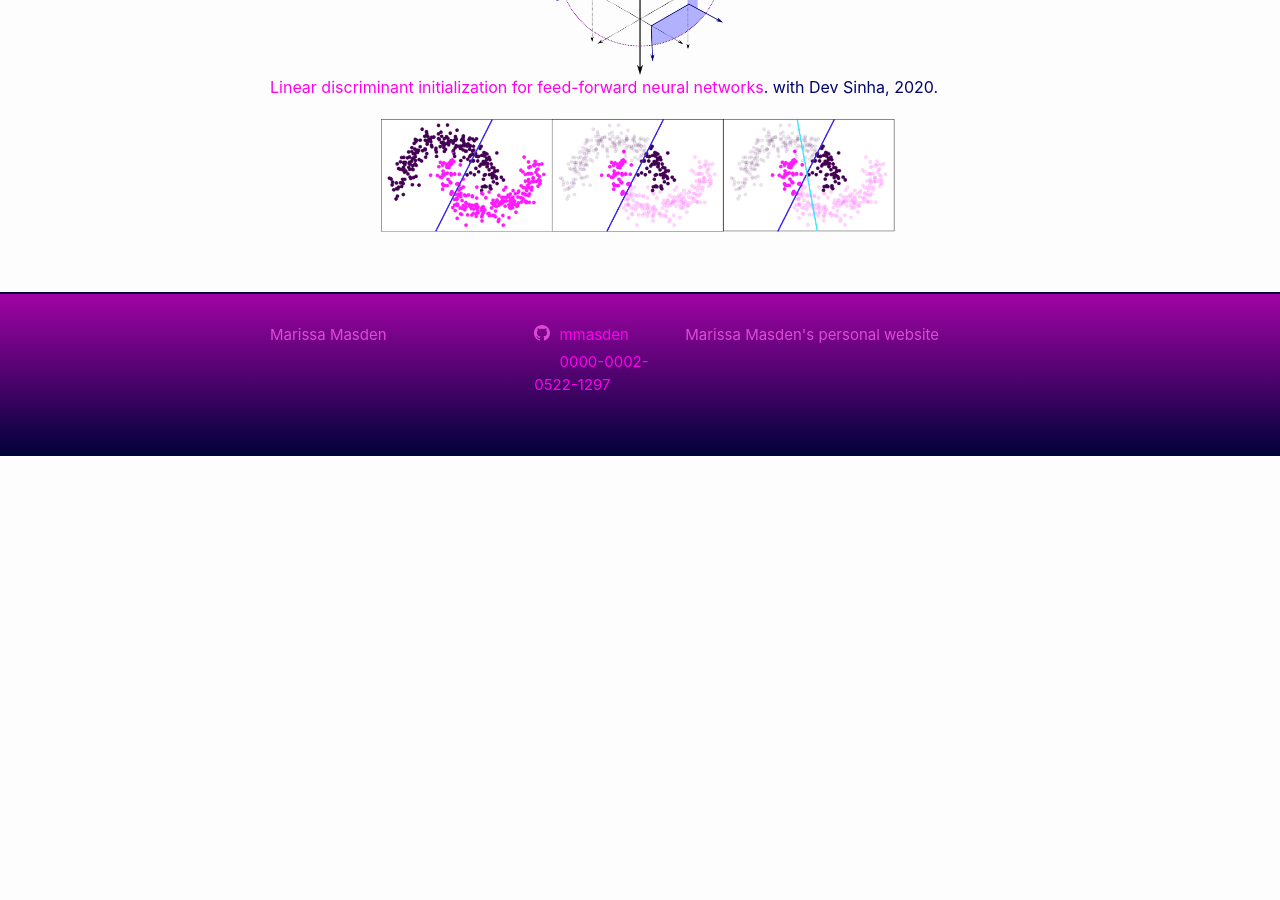
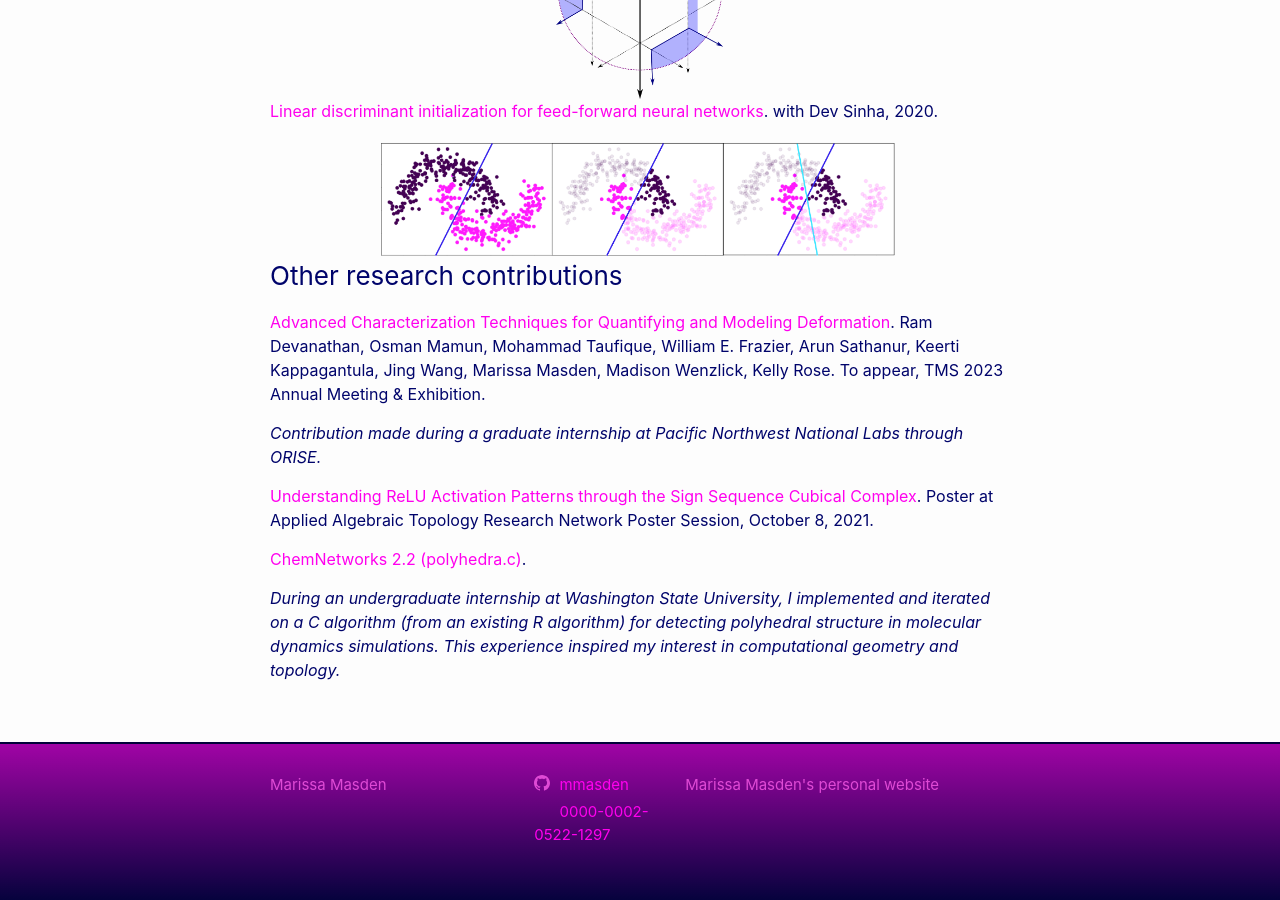
Before and after one commit to mmasden/mmasden.github.io, a Jekyll site: the page built from research.markdown, in a window 1280 px wide and 900 px high, scrolled down 793 px. Built offline with Jekyll 4.4.1, drawn with Linux system fonts in a browser that asks for light colours; before the commit the page ends 1249 px from its top, so only the background shows below that; some of the changed text lies outside the part shown.

Commit message:
Update research.markdown

```diff
--- a/research.markdown
+++ b/research.markdown
@@ -6,7 +6,7 @@
 
 ### Research Interests
 
-My current research interests lie at the intersection of applied algebraic topology and machine learning.
+My most current research lies at the intersection of applied algebraic topology and machine learning. I am also interested in pursuing applications of computational topology in the mathematical sciences.
 
 
 ### [My Papers](https://arxiv.org/search/?searchtype=author&query=Masden%2C+M)
@@ -30,3 +30,15 @@
 <div style="text-align:center">
 <img src="/assets/images/ldasort2.jpg" width="70%">
 </div>
+
+### Other research contributions
+
+[Advanced Characterization Techniques for Quantifying and Modeling Deformation](http://www.programmaster.org/PM/PM.nsf/ApprovedAbstracts/D9CD1150C0705AFD8525887E0053A7A4?OpenDocument). Ram Devanathan, Osman Mamun, Mohammad Taufique, William E. Frazier, Arun Sathanur, Keerti Kappagantula, Jing Wang, Marissa Masden, Madison Wenzlick, Kelly Rose. To appear, TMS 2023 Annual Meeting & Exhibition.
+
+*Contribution made during a graduate internship at Pacific Northwest National Labs through ORISE.*
+
+[Understanding ReLU Activation Patterns through the Sign Sequence Cubical Complex](https://sites.google.com/view/aatrn-poster-session/older-poster-sessions/posters-october-8-2021?authuser=0#h.6hulbq7zdxg8). Poster at Applied Algebraic Topology Research Network Poster Session, October 8, 2021.
+
+[ChemNetworks 2.2 (polyhedra.c)](https://gitlab.com/aurora-clark-public/chemnetworksv2-2/-/blob/master/polyhedra.c).
+
+*During an undergraduate internship at Washington State University, I implemented and iterated on a C algorithm (from an existing R algorithm) for detecting polyhedral structure in molecular dynamics simulations. This experience inspired my interest in computational geometry and topology.*
```
